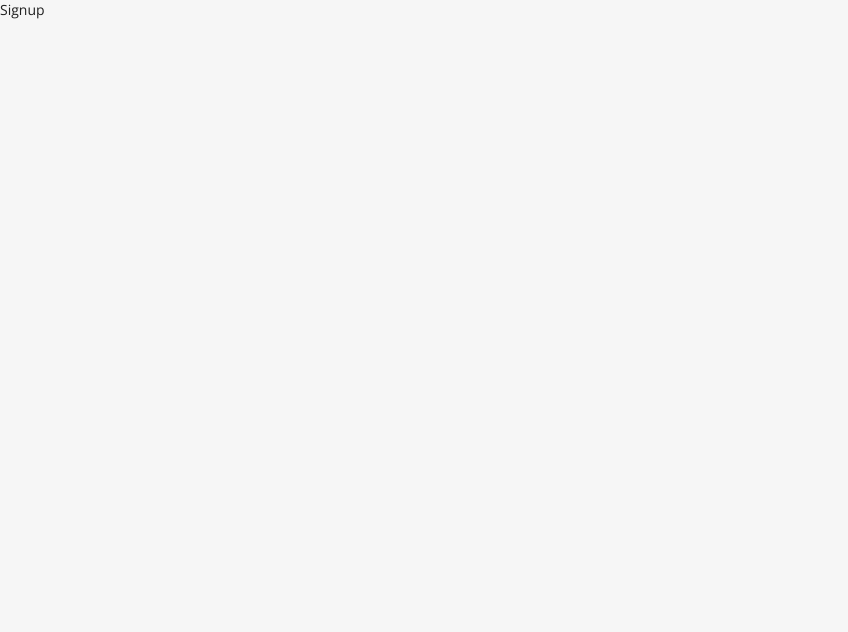
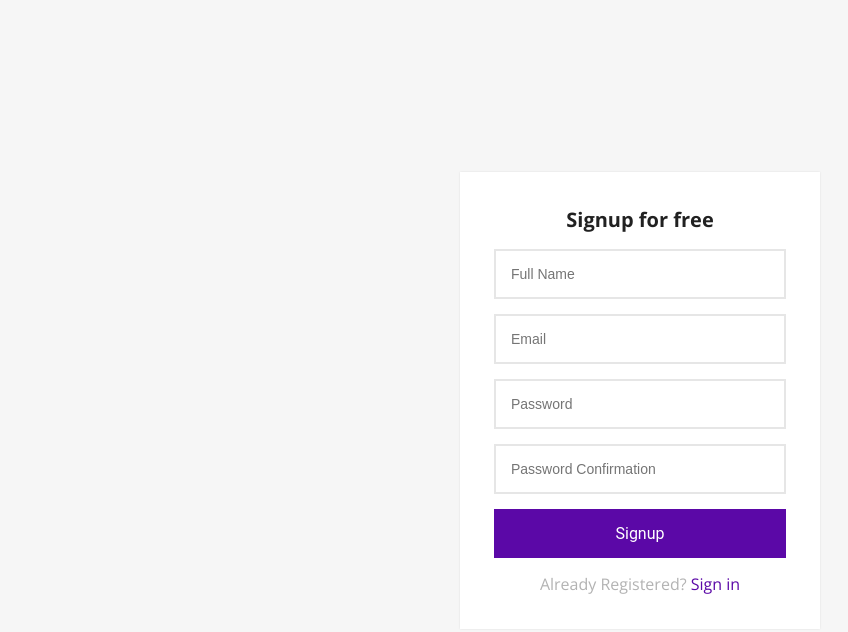
Before and after one commit to furkansunger/laravel-react-crud, a React (Vite) app in the folder react/: page /signup in a window 1280 px wide. Shown: the top 632 px of the page, without its empty margins (0-848 px from the left). Built offline with nearby package versions, Linux system fonts and the light colour scheme.

Commit message:
Login and Signup pages developed

```diff
--- a/react/package.json
+++ b/react/package.json
@@ -10,6 +10,7 @@
     "preview": "vite preview"
   },
   "dependencies": {
+    "axios": "^1.6.8",
     "react": "^18.2.0",
     "react-dom": "^18.2.0",
     "react-router-dom": "^6.22.0"
--- a/react/src/components/DefaultLayout.jsx
+++ b/react/src/components/DefaultLayout.jsx
@@ -1,5 +1,5 @@
 import React from "react";
-import { Navigate, Outlet } from "react-router-dom";
+import { Link, Navigate, Outlet } from "react-router-dom";
 import { useStateContext } from "../contexts/ContextProvider";
 
 const DefaultLayout = () => {
@@ -9,9 +9,31 @@
         return <Navigate to="/login" />;
     }
 
+    const onLogout = e => {
+        e.prefentDefault();
+    }
+
     return (
-        <div>
-            <Outlet />
+        <div id="defaultLayout">
+            <aside>
+                <Link to='/dashboard'>Dashboard</Link>
+                <Link to='/users'>Users</Link>
+            </aside>
+            <div className="content">
+                <header>
+                    <div>
+                        Header
+                    </div>
+                    <div>
+                        {user.name}
+                        <a className="btn-logout" href="#" onClick={onLogout}>Logout</a>
+                    </div>
+                </header>
+
+                <main>
+                    <Outlet />
+                </main>
+            </div>
         </div>
     );
 };
--- a/react/src/contexts/ContextProvider.jsx
+++ b/react/src/contexts/ContextProvider.jsx
@@ -8,7 +8,9 @@
 });
 
 export const ContextProvider = ({ children }) => {
-    const [user, setUser] = useState({});
+    const [user, setUser] = useState({
+        name: 'Furkan'
+    });
     const [token, _setToken] = useState(localStorage.getItem("ACCESS_TOKEN"));
 
     const setToken = (token) => {
--- a/react/src/views/Login.jsx
+++ b/react/src/views/Login.jsx
@@ -1,8 +1,24 @@
 import React from 'react'
+import { Link } from 'react-router-dom';
 
 const Login = () => {
+
+  const onSubmit = e => {
+    e.preventDefault();
+  }
+
   return (
-    <div>Login</div>
+    <div className='login-signup-form animated fadeInDown'>
+      <div className="form">
+        <form onSubmit={onSubmit}>
+          <h1 className="title">Login into your account</h1>
+          <input type="email" name="" id="" placeholder='Email' />
+          <input type="password" name="" id="" placeholder='Password' />
+          <button className="btn btn-block">Login</button>
+          <p className="message">Not Registered? <Link to='/signup'>Create an account</Link></p>
+        </form>
+      </div>
+    </div>
   )
 }
 
--- a/react/src/views/Signup.jsx
+++ b/react/src/views/Signup.jsx
@@ -1,8 +1,26 @@
 import React from 'react'
+import { Link } from 'react-router-dom';
 
 const Signup = () => {
+
+  const onSubmit = e => {
+    e.preventDefault();
+  }
+
   return (
-    <div>Signup</div>
+    <div className='login-signup-form animated fadeInDown'>
+      <div className="form">
+        <form onSubmit={onSubmit}>
+          <h1 className="title">Signup for free</h1>
+          <input type="text" name="" id="" placeholder='Full Name' />
+          <input type="email" name="" id="" placeholder='Email' />
+          <input type="password" name="" id="" placeholder='Password' />
+          <input type="password" name="" id="" placeholder='Password Confirmation' />
+          <button className="btn btn-block">Signup</button>
+          <p className="message">Already Registered? <Link to='/login'>Sign in</Link></p>
+        </form>
+      </div>
+    </div>
   )
 }
 
```
Also changed, not shown: 1 other file (tests, documents, lock files or other folders).
